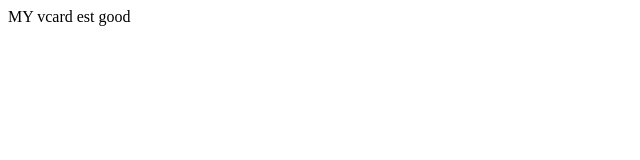
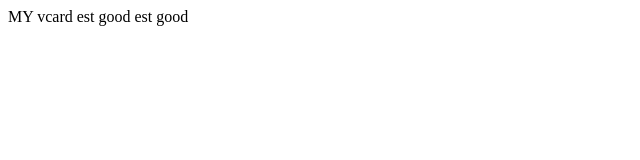
Before and after one commit to bakicisse/my-vcard, a plain HTML site: page index.html in a window 1280 px wide. Shown: the full height of the page, 0-640 px from the left. Drawn offline with Linux system fonts and the light colour scheme.

Commit message:
depuis github

```diff
--- a/index.html
+++ b/index.html
@@ -6,6 +6,6 @@
     <title>VCARD</title>
 </head>
 <body>
-    MY vcard est good
+    MY vcard est good est good
 </body>
 </html>
```
